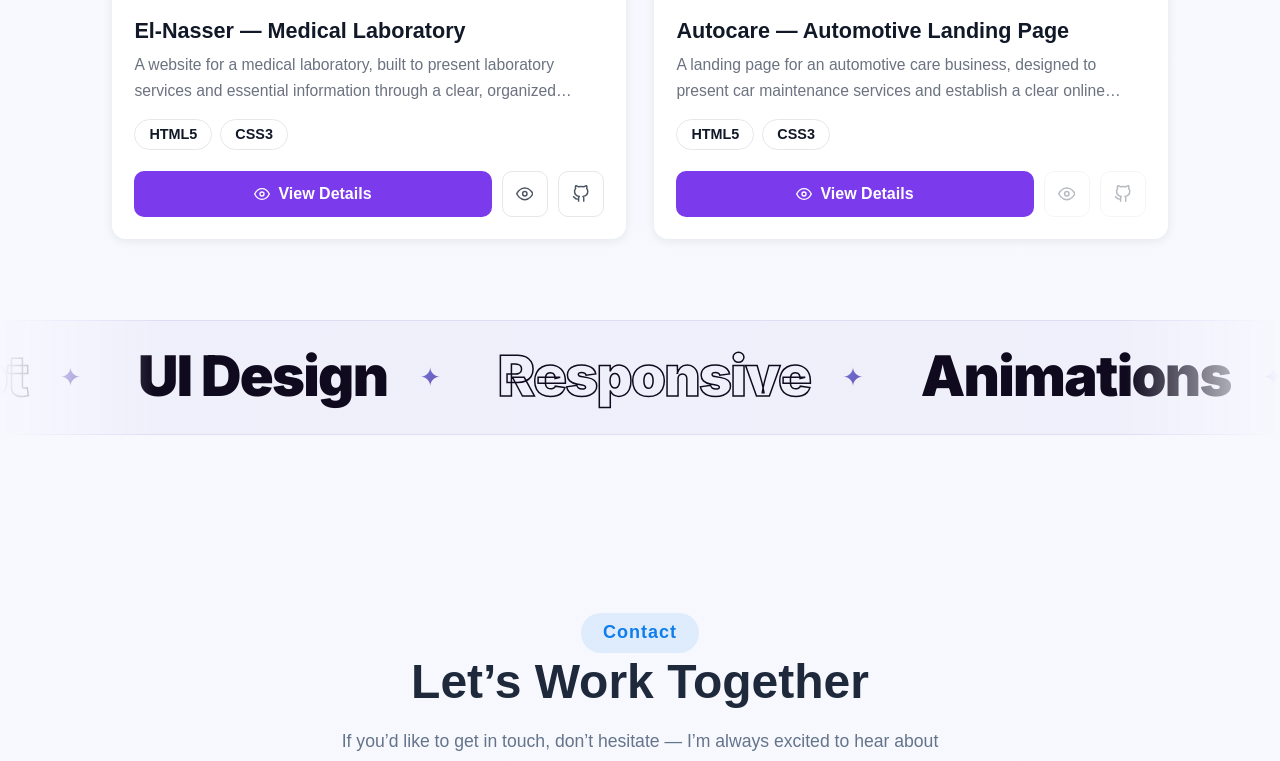
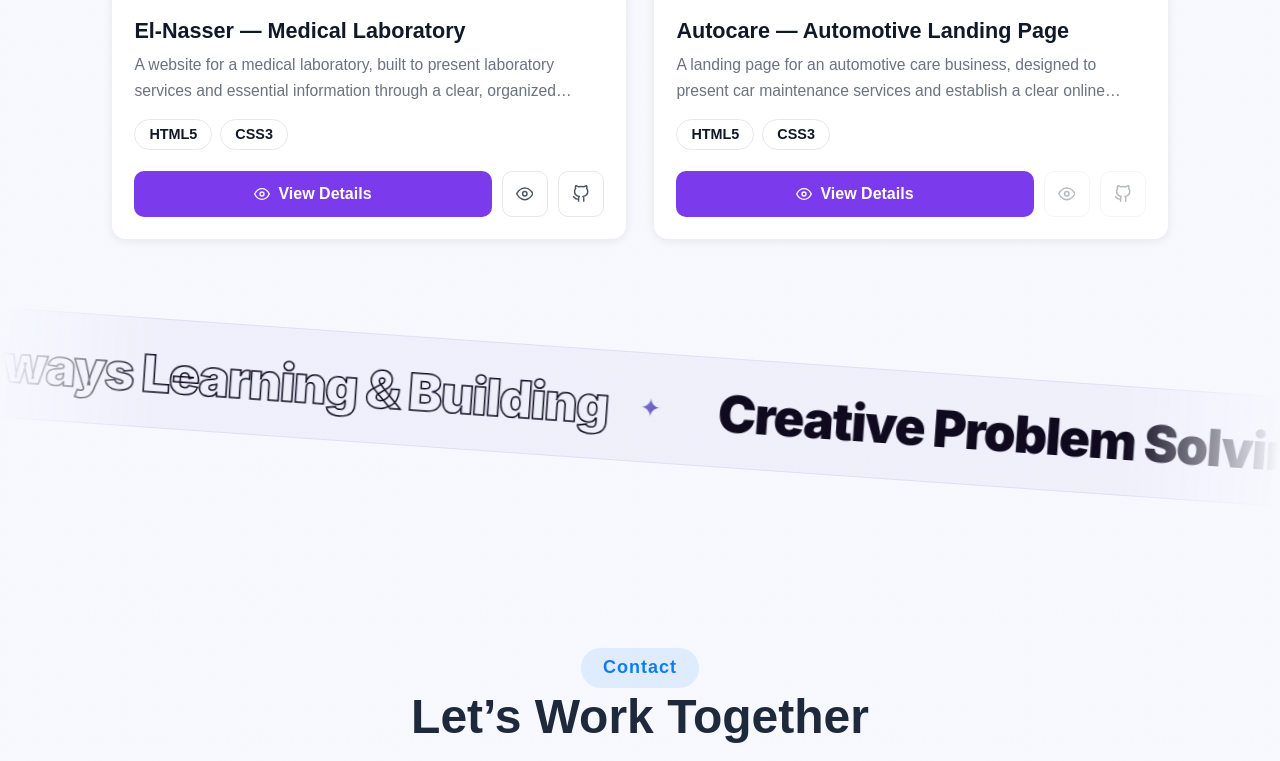
Before and after one commit to MOHAMED54353/My-Portfolio, a React (Vite) app: page / in a window 1280 px wide. Shown: the part 6799-7560 px from the top of the page. Built offline with nearby package versions, Linux system fonts and the light colour scheme.

Commit message:
Update Marquee component with new skills and enhance CSS styles for improved layout and animation

```diff
--- a/src/Components/Marquee.jsx
+++ b/src/Components/Marquee.jsx
@@ -2,18 +2,17 @@ import "../css/Marquee.css";
 
 const Marquee = () => {
     const items = [
-        "React",
-        "JavaScript",
-        "UI Design",
-        "Responsive",
-        "Animations",
-        "Clean Code",
+        "Creative Problem Solving",
+        "Frontend Engineering",
+        "AI Meets Creativity",
+        "Code With Personality",
+        "Modern Web Experiences",
+        "Always Learning & Building",
     ];
 
     return (
         <div className="marquee" aria-label="Skills">
             <div className="marquee-track">
-                {/* بنكرر الليست مرتين عشان اللوب يبقى سلس */}
                 {[...items, ...items].map((item, index) => (
                     <div
                         className={`marquee-item ${index % 2 === 1 ? "outline" : ""}`}
--- a/src/css/Marquee.css
+++ b/src/css/Marquee.css
@@ -2,6 +2,7 @@
     position: relative;
     overflow: hidden;
     padding: 1.6rem 0;
+    margin: 2rem 0 .5rem 0;
     background: var(--hd-card-bg, rgba(110, 80, 200, 0.05));
     border-top: 1px solid var(--hd-card-border, rgba(110, 80, 200, 0.12));
     border-bottom: 1px solid var(--hd-card-border, rgba(110, 80, 200, 0.12));
@@ -9,12 +10,14 @@
     transition: all 0.45s ease, border-color 0.45s ease;
     -webkit-mask-image: linear-gradient(to right, transparent, #000 12%, #000 88%, transparent);
     mask-image: linear-gradient(to right, transparent, #000 12%, #000 88%, transparent);
+    transform: rotate(4deg);
 }
 
 .marquee-track {
     display: flex;
     width: max-content;
-    animation: marquee-scroll 30s linear infinite;
+    animation: marquee-scroll 40s linear infinite;
+    animation-direction: reverse;
 }
 
 .marquee:hover .marquee-track {
@@ -30,7 +33,7 @@
 }
 
 .marquee-text {
-    font-size: clamp(1.8rem, 5vw, 3.5rem);
+    font-size: clamp(2rem, 5vw, 3.2rem);
     font-weight: 900;
     letter-spacing: -0.03em;
     line-height: 1.1;
```
